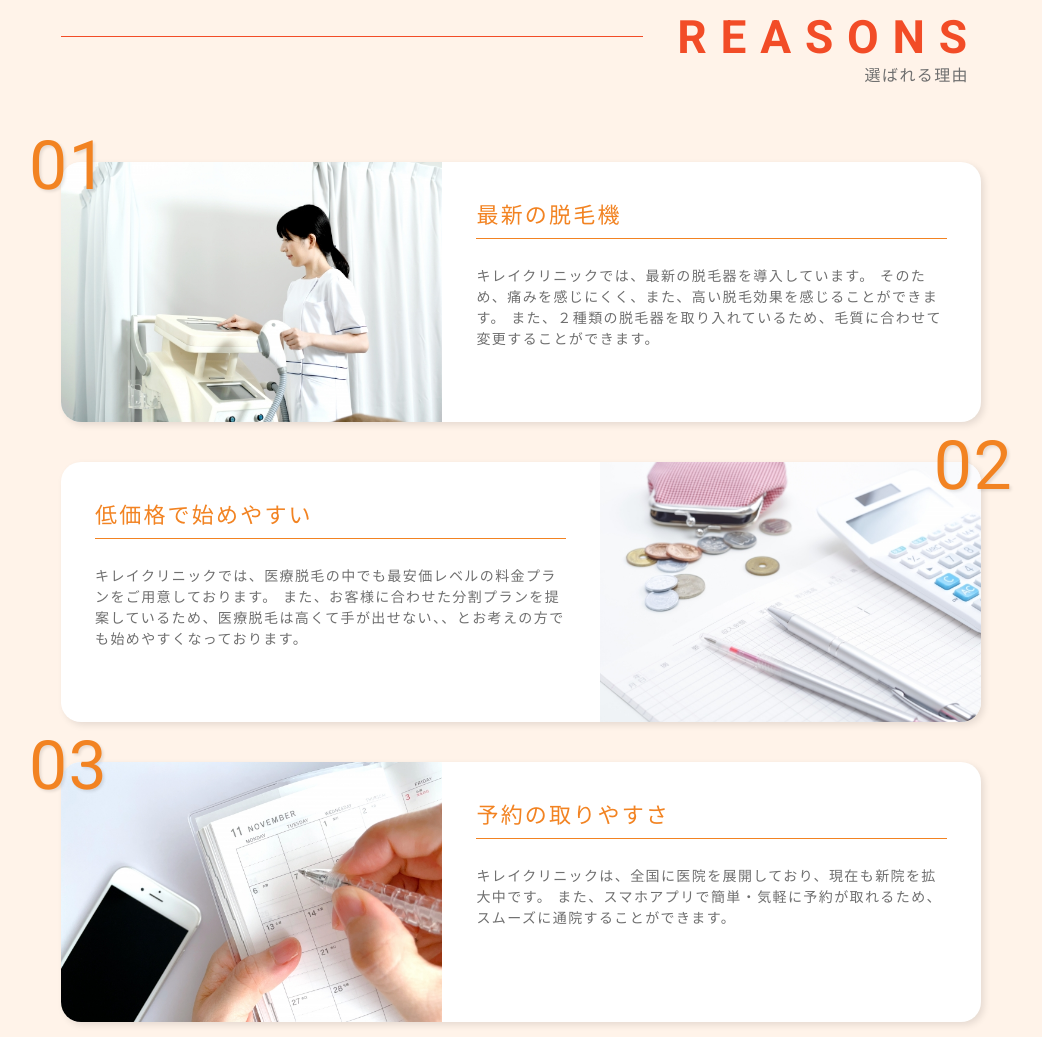
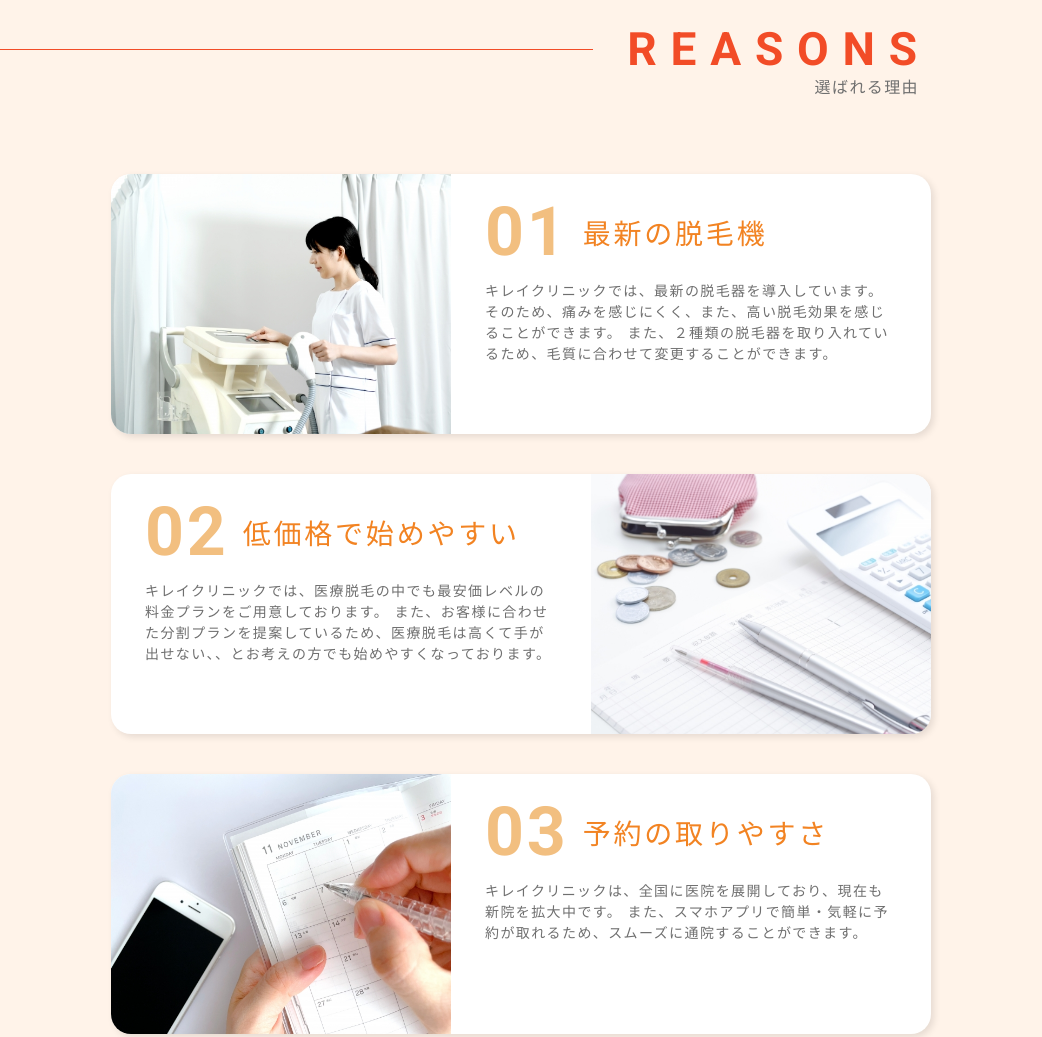
Before and after one commit to yy1031/kireiclinic, a plain HTML site: page index.html in a window 1280 px wide. Shown: the part 820-1857 px from the top of the page, without its empty margins (119-1161 px from the left). Drawn offline with nearby package versions, Linux system fonts and the light colour scheme.

Commit message:
デザイン微修正

```diff
--- a/index.html
+++ b/index.html
@@ -68,10 +68,12 @@
           </h2>
           <ul class="reason-list">
              <li class="reason-item reason-item-1">
-                <div class="reason-item-num">01</div>
                 <div class="reason-item-img"><img src="./img/reason1.jpeg" alt="脱毛機画像"></div>
                 <div class="reason-item-text">
-                   <div class="reason-item-title">最新の脱毛機</div>
+                   <div class="reason-item-title">
+                     <div class="reason-item-num">01</div>
+                     <p>最新の脱毛機</p>
+                  </div>
                    <div class="reason-item-disc">キレイクリニックでは、最新の脱毛器を導入しています。
                      そのため、痛みを感じにくく、また、高い脱毛効果を感じることができます。
                      また、２種類の脱毛器を取り入れているため、毛質に合わせて変更することができます。
@@ -79,20 +81,24 @@
                 </div>
              </li>
              <li class="reason-item reason-item-2">
-               <div class="reason-item-num">02</div>
                <div class="reason-item-img"><img src="./img/reason2.jpeg" alt="財布の画像"></div>
                <div class="reason-item-text">
-                  <div class="reason-item-title">低価格で始めやすい</div>
+                  <div class="reason-item-title">
+                     <div class="reason-item-num">02</div>
+                     <p>低価格で始めやすい</p>
+                  </div>
                   <div class="reason-item-disc">キレイクリニックでは、医療脱毛の中でも最安価レベルの料金プランをご用意しております。
                      また、お客様に合わせた分割プランを提案しているため、医療脱毛は高くて手が出せない、、とお考えの方でも始めやすくなっております。
                  </div>
                </div>
             </li>
             <li class="reason-item reason-item-3">
-               <div class="reason-item-num">03</div>
                <div class="reason-item-img"><img src="./img/reason3.jpg" alt="スマホと手帳の画像"></div>
                <div class="reason-item-text">
-                  <div class="reason-item-title">予約の取りやすさ</div>
+                  <div class="reason-item-title">
+                     <div class="reason-item-num">03</div>
+                     <p>予約の取りやすさ</p>
+                  </div>
                   <div class="reason-item-disc">キレイクリニックは、全国に医院を展開しており、現在も新院を拡大中です。
                     また、スマホアプリで簡単・気軽に予約が取れるため、スムーズに通院することができます。
                  </div>
--- a/scss/_faq.scss
+++ b/scss/_faq.scss
@@ -4,6 +4,7 @@
 .faq{
    background-color: variable.$base-color;
    padding-top: 40px;
+   overflow: hidden;
 
    @include variable.mq(){
       padding-top: 20px;
--- a/scss/_plan.scss
+++ b/scss/_plan.scss
@@ -1,6 +1,7 @@
 @use "variable";
 
 .plan{
+   overflow: hidden;
    .container{
       @include variable.mq(){
          padding: 0 30px;
--- a/scss/_reason.scss
+++ b/scss/_reason.scss
@@ -70,10 +70,10 @@
 
 .reason-item-text{
    width: calc(480 / 820 * 100%);
-   padding: 40px 34px;
+   padding: 24px 34px;
 
    @include variable.mq(tab){
-      padding: 32px 28px;
+      padding: 22px 28px;
    }
 
    @include variable.mq(){
@@ -85,14 +85,15 @@
 .reason-item-title{
    color: variable.$accent-color;
    font-weight: 400;
-   font-size: 22px;
-   margin-bottom: 26px;
-   border-bottom: 1px solid variable.$accent-color;
+   font-size: 28px;
    padding-bottom: 14px;
    letter-spacing: .1em;
+   display: flex;
+   align-items: center;
+   gap: 14px;
 
    @include variable.mq(tab){
-      font-size: 18px;
+      font-size: 22px;
    }
 
    @include variable.mq(){
@@ -122,12 +123,10 @@
 }
 
 .reason-item-num{
-   position: absolute;
-   color: variable.$accent-color;
+   color: #f2bf80;
    font-size: 68px;
    font-family: variable.$font-en;
-   font-weight: 500;
-   text-shadow: 2px 2px 3px rgba(0, 0, 0, 0.1);
+   font-weight: 600;
 
    @include variable.mq(tab){
       font-size: 60px;
--- a/scss/_top.scss
+++ b/scss/_top.scss
@@ -3,7 +3,7 @@
 
 .top{
    background: url(../img/28372402_m.jpg) no-repeat left top / 104%;
-   padding-top: 100px;
+   padding-top: 110px;
    padding-bottom: 100px;
    font-weight: 300;
    margin-top: 86px;
@@ -34,17 +34,13 @@
 }
 
 .top-title{
-   font-size: 40px;
+   font-size: clamp(24px, 3.2vw, 46px);
    line-height: 1.5;
    margin-bottom: 48px;
    span{
       color: variable.$accent-color;
    }
-   @include variable.mq(tab){
-      font-size: 28px;
-   }
    @include variable.mq(){
-      font-size: 24px;
       margin-bottom: 100px;
    }
 }
--- a/scss/style.scss
+++ b/scss/style.scss
@@ -41,7 +41,7 @@ section{
    }
 }
 .container-narrow{
-   max-width: 1020px;
+   max-width: 920px;
    @include variable.mq(tab){
     max-width: 820px;
    }
@@ -99,7 +99,7 @@ section{
 
 .section-title-right{
    text-align: right;
-
+   margin-left: -50vw;
    .section-title-ja{
       margin-right: 12px;
       @include variable.mq(){
@@ -128,6 +128,7 @@ section{
 
 .section-title-left{
    text-align: left;
+   margin-right: -50vw;
 
    .section-title-en{
 
```
Also changed, not shown: css/style.css, img/flow1.svg.
